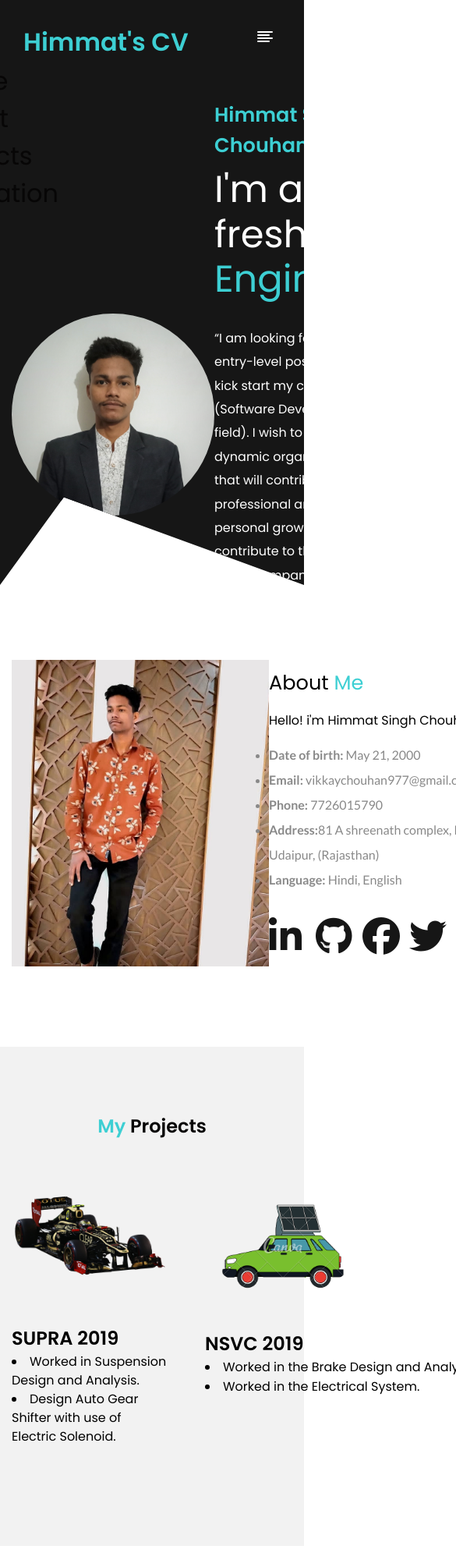
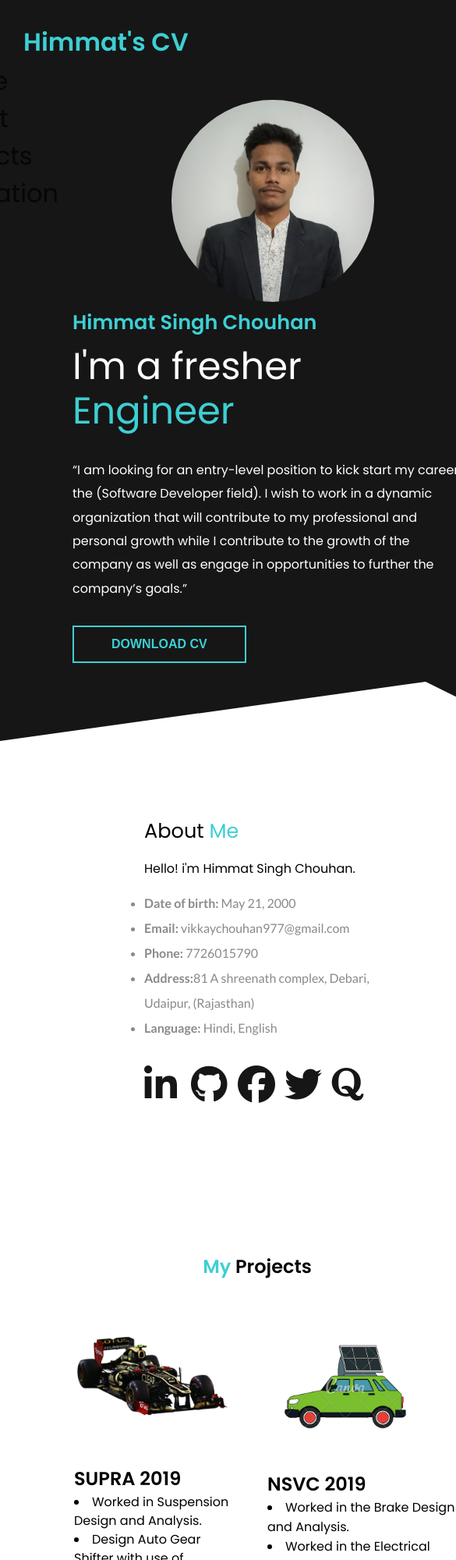
Before and after one commit to HIMMAT3362/CV, a plain HTML site: page index.html in a window 390 px wide. Shown: the top 2000 px of the page at 78% size, 585 px wide, since content can reach past the window. Drawn offline with nearby package versions, Linux system fonts and the light colour scheme.

Commit message:
Update style.css

```diff
--- a/css/style.css
+++ b/css/style.css
@@ -301,13 +301,15 @@ footer .copyright {
   cursor: pointer;
   display: none;
 }
-.logo{
+
+.logo {
   position: absolute;
   top: 30px;
   left: 30px;
   z-index: 11;
   display: none;
 }
+
 .mobile-nav {
   position: fixed;
   top: 0;
@@ -355,12 +357,14 @@ footer .copyright {
     display: none;
   }
 
-  .hamberger{
+  .hamberger {
     display: block;
   }
-.logo{
-  display: block;
-}
+
+  .logo {
+    display: block;
+  }
+
   .hero .left img {
     width: 260px;
   }
@@ -389,3 +393,53 @@ footer .copyright {
     margin-bottom: 3rem;
   }
 }
+
+@media (max-width:576px) {
+  .hero {
+    flex-direction: column;
+  }
+
+  footer {
+    width: 700px;
+  }
+
+  .container {
+    max-width: 576px;
+  }
+
+  header {
+    height: 950px;
+    width: 700px;
+    clip-path: polygon(0 0, 100% 0, 100% 100%, 78% 92%, 0 100%);
+  }
+
+  .hamberger {
+    top: 40px;
+    right: -280px;
+  }
+
+  .hero .right {
+    padding: 0 1rem;
+  }
+
+  .about .container img {
+    width: 0px;
+  }
+
+  #about {
+    width: 500px;
+  }
+
+  section.projects {
+    background: var(--pure);
+  }
+
+  #projects .card-2 {
+    width: 250px;
+  }
+
+  .space {
+    width: 500px;
+    margin-left: 80px;
+  }
+}
```
